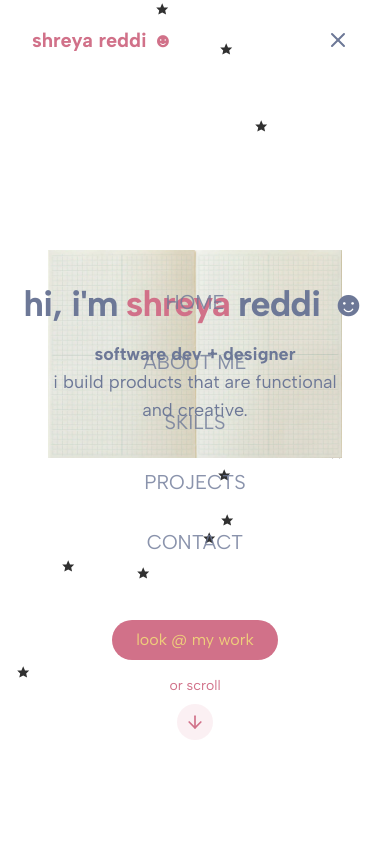
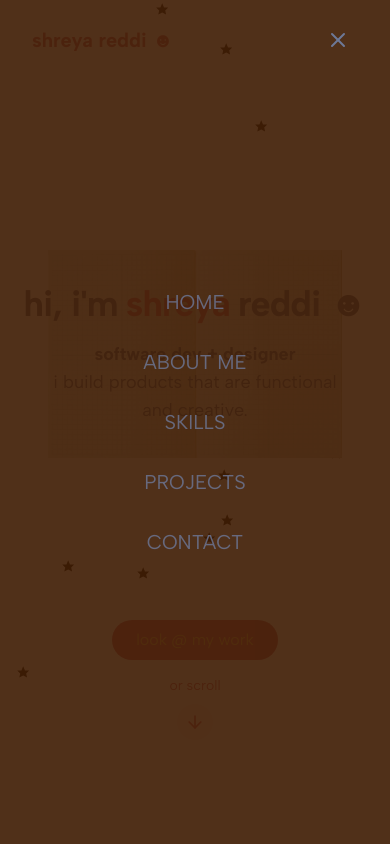
Before and after one commit to shreyareddi/shreyareddi, a React (Vite) app: page / in a window 390 px wide. Both pictures are taken after a click on the button "Open Menu". Shown: the top 844 px of the page. Built offline with nearby package versions, Linux system fonts and the light colour scheme.

Commit message:
Fixed mobile NavBar visibility

```diff
--- a/src/components/Navbar.jsx
+++ b/src/components/Navbar.jsx
@@ -64,7 +64,7 @@ export const Navbar = () => {
 
         <div
           className={cn(
-            "fixed inset-0 bg-background/95 backdroup-blur-md z-40 flex flex-col items-center justify-center",
+            "fixed inset-0 bg-border/90 backdroup-blur-md z-40 flex flex-col items-center justify-center",
             "transition-all duration-300 md:hidden",
             isMenuOpen
               ? "opacity-100 pointer-events-auto"
```
